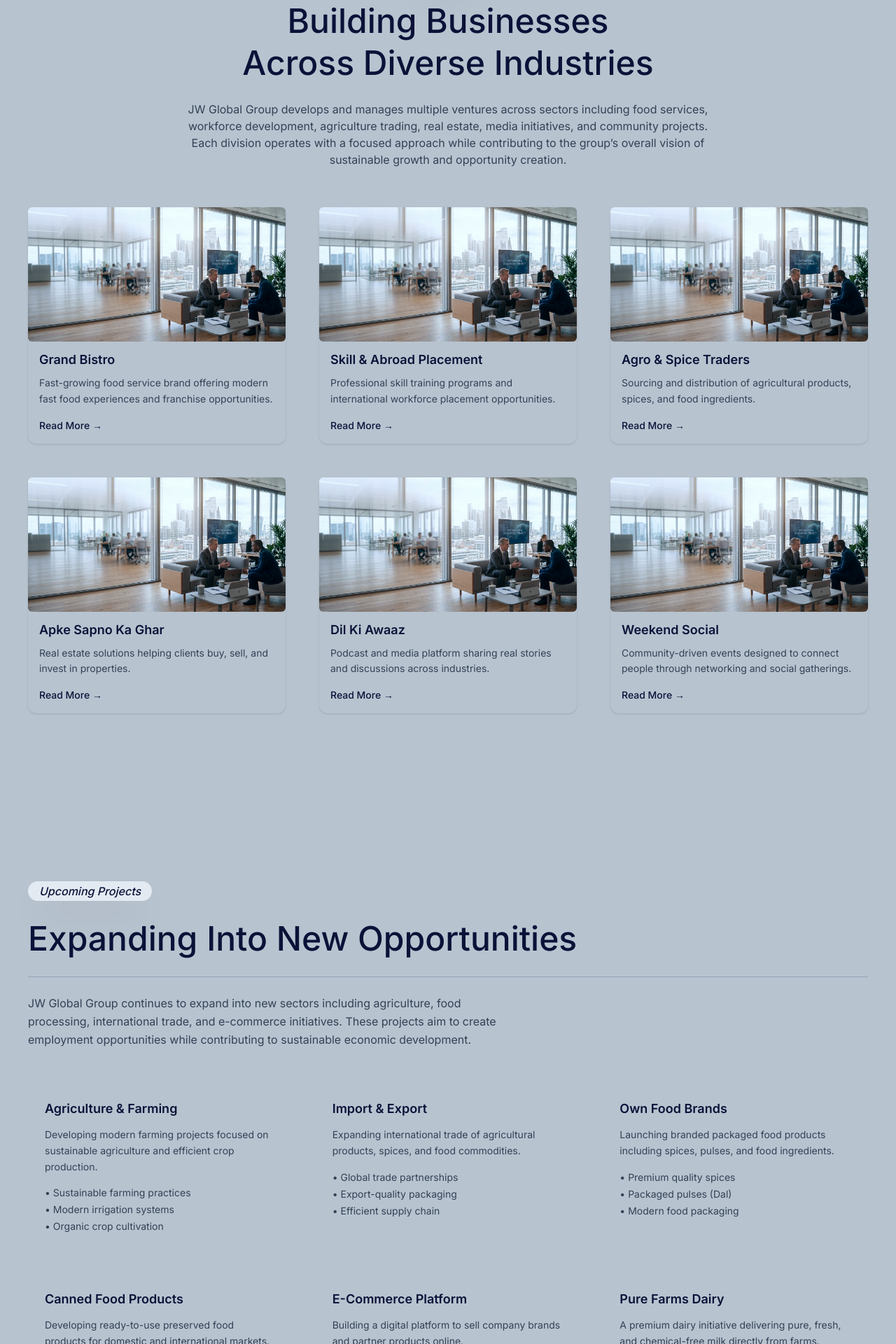
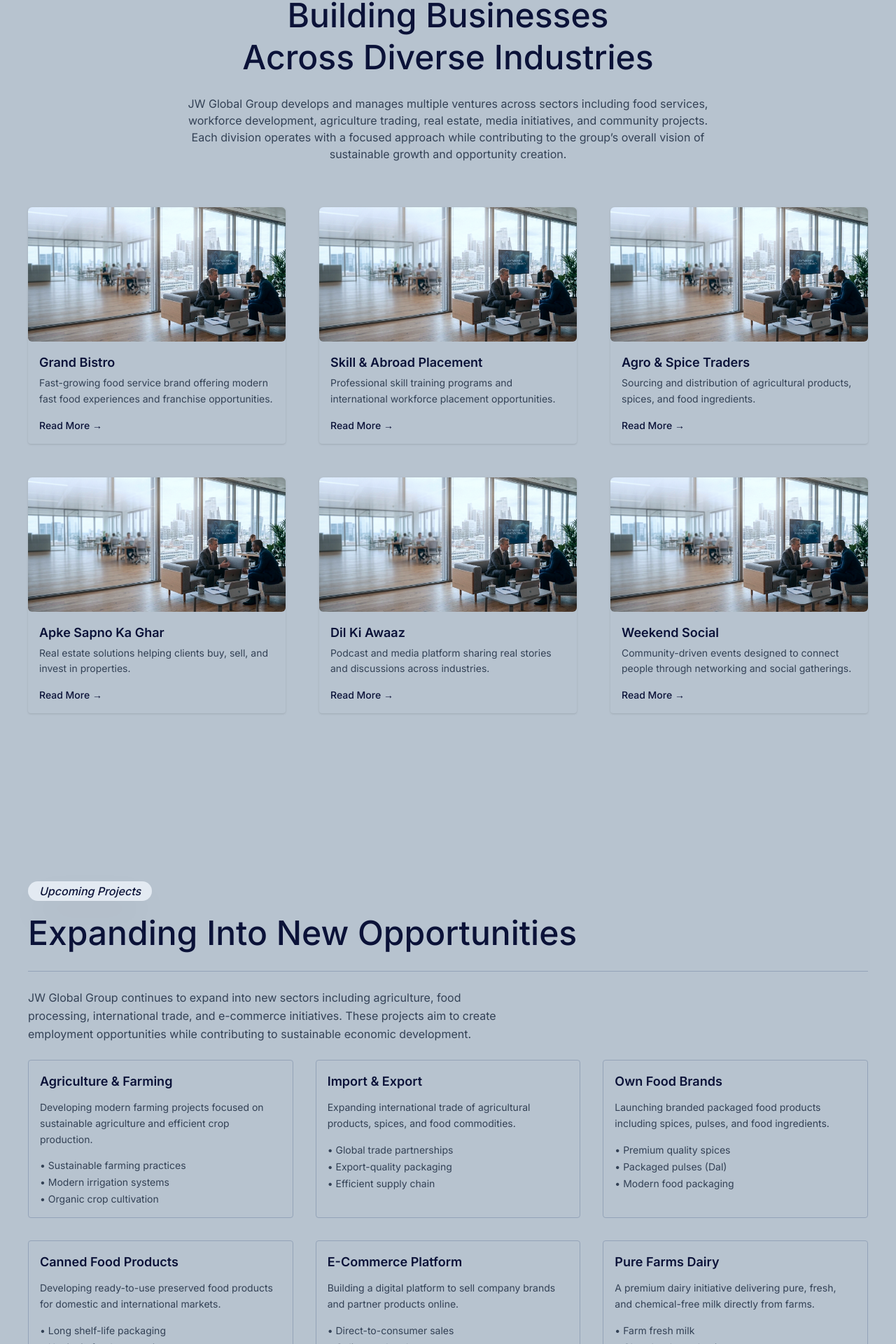
Before and after one commit to parthergk/jwglobalgrp, a Next.js app: page /divisions in a window 1280 px wide. Shown: the part 474-2394 px from the top of the page at 70% size. Built offline with nearby package versions, Linux system fonts and the light colour scheme.

Commit message:
fixed space in devisions page

```diff
--- a/components/divisions/Intro.tsx
+++ b/components/divisions/Intro.tsx
@@ -47,21 +47,21 @@ const divisions = [
 const Intro = () => {
     return (
         <section className="py-10 md:py-16 lg:py-20 px-4 sm:px-8 lg:px-10">
-            <div className="flex justify-center mb-6">
+            <div className="flex justify-center mb-3 sm:mb-4">
                 <TagBtn name="Divisions" />
             </div>
 
-            <h1 className="text-3xl sm:text-4xl lg:text-5xl font-medium text-primary leading-tight text-center mb-6">
+            <h1 className="text-3xl sm:text-4xl lg:text-5xl font-medium text-primary leading-tight text-center mb-5 sm:mb-6">
                 Building Businesses <br /> Across Diverse Industries
             </h1>
-            <p className="text-center text-text-secondary max-w-3xl mx-auto mb-14">
+            <p className="text-center text-text-secondary max-w-3xl mx-auto mb-8 sm:mb-16">
                 JW Global Group develops and manages multiple ventures across sectors including food services, workforce development, agriculture trading, real estate, media initiatives, and community projects. Each division operates with a focused approach while contributing to the group’s overall vision of sustainable growth and opportunity creation.
             </p>
             <div className="grid grid-cols-1 sm:grid-cols-2 lg:grid-cols-3 gap-x-12 gap-y-12">
                 {divisions.map((item, index) => (
                     <div
                         key={index}
-                        className="bg-card rounded-xl pb-4 shadow-sm hover:shadow-md transition duration-300 flex flex-col"
+                        className="bg-card rounded-sm pb-4 shadow-sm hover:shadow-md transition duration-300 flex flex-col"
                     >
 
                         <div className="relative w-full h-48">
@@ -75,7 +75,7 @@ const Intro = () => {
                         {/* Content */}
                         <div className="flex flex-col grow px-4">
 
-                            <h3 className="text-primary font-semibold text-lg mt-3 mb-2">
+                            <h3 className="text-primary font-semibold text-lg mt-4 mb-1">
                                 {item.title}
                             </h3>
 
--- a/components/divisions/Upcoming.tsx
+++ b/components/divisions/Upcoming.tsx
@@ -61,7 +61,7 @@ const Upcoming = () => {
     return (
         <section className="py-10 md:py-16 lg:py-20 px-4 sm:px-8 lg:px-10">
 
-            <div className="mb-6">
+            <div className="mb-3 sm:mb-4">
                 <TagBtn name="Upcoming Projects" />
             </div>
 
@@ -69,19 +69,19 @@ const Upcoming = () => {
                 Expanding Into New Opportunities
             </h2>
 
-            <div className="w-full h-px bg-divider my-6"></div>
+            <div className="w-full h-px bg-divider my-5 sm:my-6"></div>
 
             <p className="text-text-secondary text-sm sm:text-base leading-relaxed max-w-2xl">
                 JW Global Group continues to expand into new sectors including agriculture, food processing, international trade, and e-commerce initiatives. These projects aim to create employment opportunities while contributing to sustainable economic development.
             </p>
 
 
-            <div className="grid grid-cols-1 sm:grid-cols-2 lg:grid-cols-3 gap-8 mt-12">
+            <div className="grid grid-cols-1 sm:grid-cols-2 lg:grid-cols-3 gap-8 my-5 sm:my-6">
 
                 {projects.map((project, index) => (
                     <div
                         key={index}
-                        className="bg-card p-6 rounded-xl hover:-translate-y-1 transition duration-300"
+                        className="bg-card rounded-sm hover:-translate-y-1 transition duration-300 border border-divider p-4 "
                     >
 
                         <h3 className="text-primary font-semibold text-lg mb-3">
```
